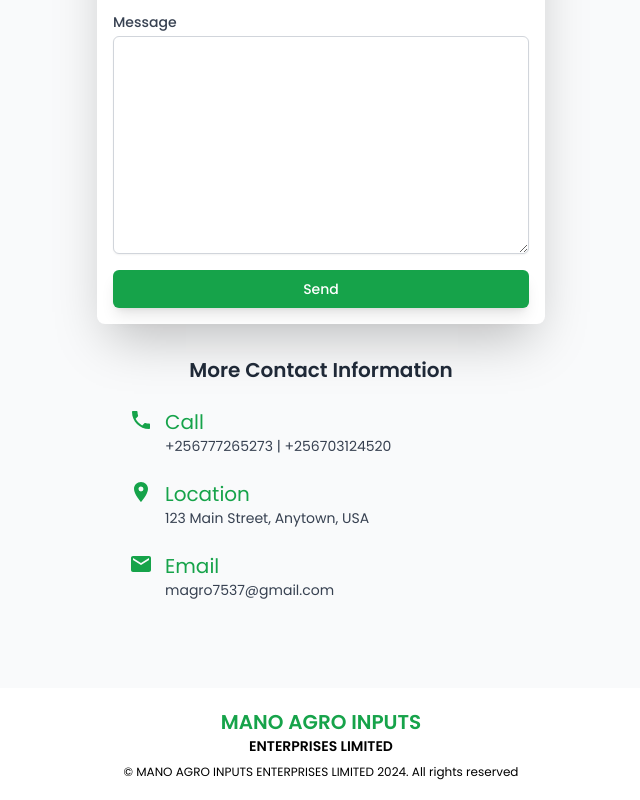
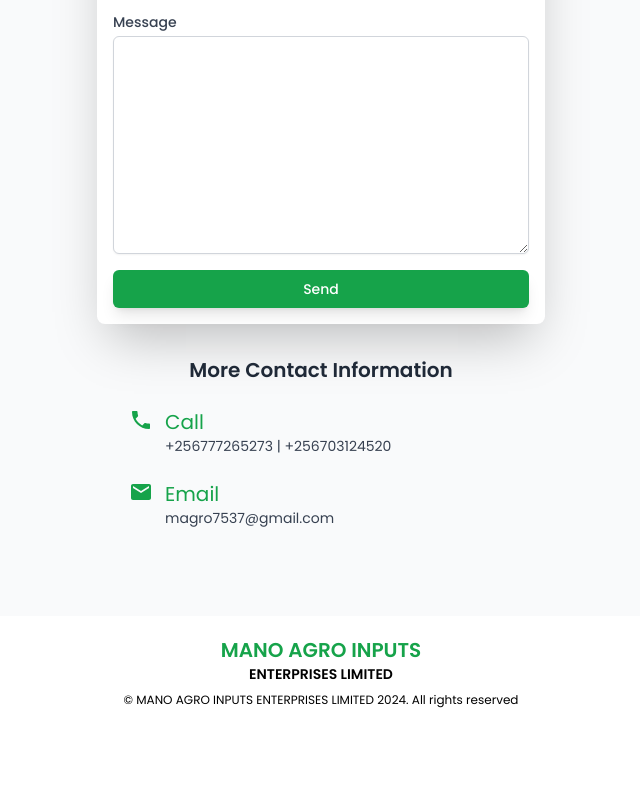
Before and after one commit to felicity0000/mano-agro-site, a React (Vite) app: page / in a window 1280 px wide. Shown: the part 4002-4802 px from the top of the page, without its empty margins (319-959 px from the left). After the commit the page ends 4730 px from the top, so only its background shows below. Built offline with nearby package versions, Linux system fonts and the light colour scheme.

Commit message:
some few changes

```diff
--- a/src/components/Contact.tsx
+++ b/src/components/Contact.tsx
@@ -116,7 +116,7 @@
               </p>
             </div>
           </div>
-          <div className="mb-6 flex justify-start">
+          {/* <div className="mb-6 flex justify-start">
             <MdLocationOn size={24} className="text-green-600 mr-3" />
             <div>
               <h3 className="text-green-600 text-xl font-normal">Location</h3>
@@ -124,7 +124,7 @@
                 123 Main Street, Anytown, USA
               </p>
             </div>
-          </div>
+          </div> */}
           <div className="mb-6 flex justify-start">
             <MdEmail size={24} className="text-green-600 mr-3" />
             <div>
```
